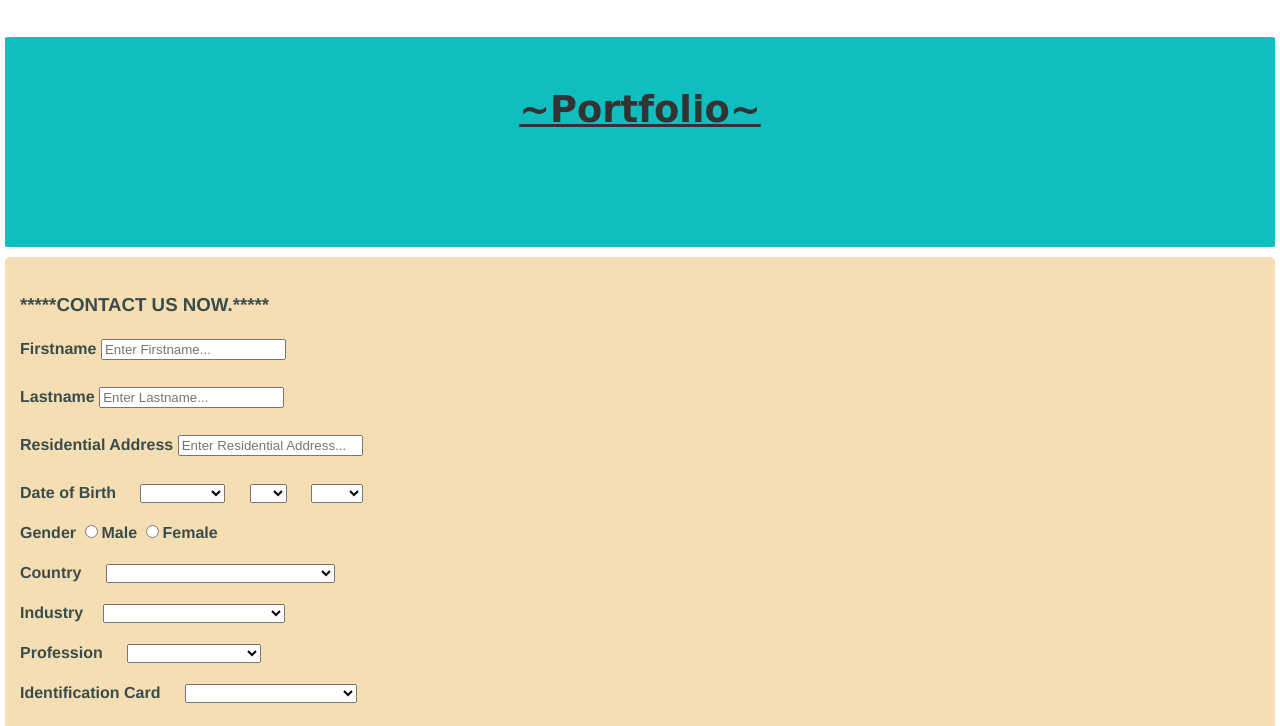
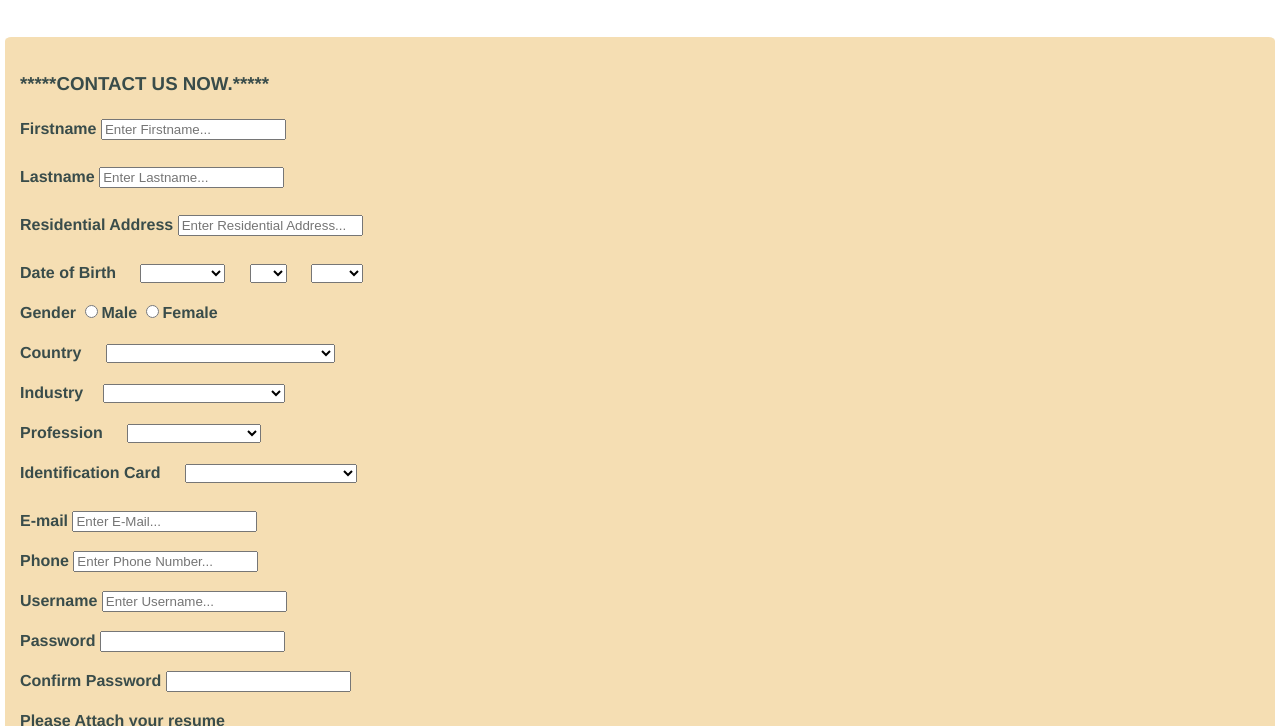
Before and after one commit to Ke12in/-Afful-Kelvin, a plain HTML site: page index.html in a window 1280 px wide. Shown: the part 1910-2636 px from the top of the page. Drawn offline with nearby package versions, Linux system fonts and the light colour scheme.

Commit message:
Update index.html

```diff
--- a/index.html
+++ b/index.html
@@ -14,7 +14,6 @@
             <ul>
                 <li><a class="active" href="#home">Home</a></li>
                 <li><a href="#about">About</a></li>
-                <li><a href="#portfolio">Portfolio</a></li>
                 <li><a href="#contact">Contact</a></li>
             </ul>
             <section id="Home">
@@ -60,13 +59,7 @@
                      With unwavering dedication, commitment, and passion, he approaches his work, striving for greater accomplishments.
                      Kelvin is determined to utilize his technological skills to simplify processes and is deeply devoted to solving problems.
                 </p>
-            </section>
-            <section id="portfolio">
-                <h2>~Portfolio~</h2>
-                <br>
-        </br>
-   </p>
-            </section>
+        </section>
         <section id="contact">
             <form>
             <h3>*****CONTACT US NOW.*****</h3>
```
